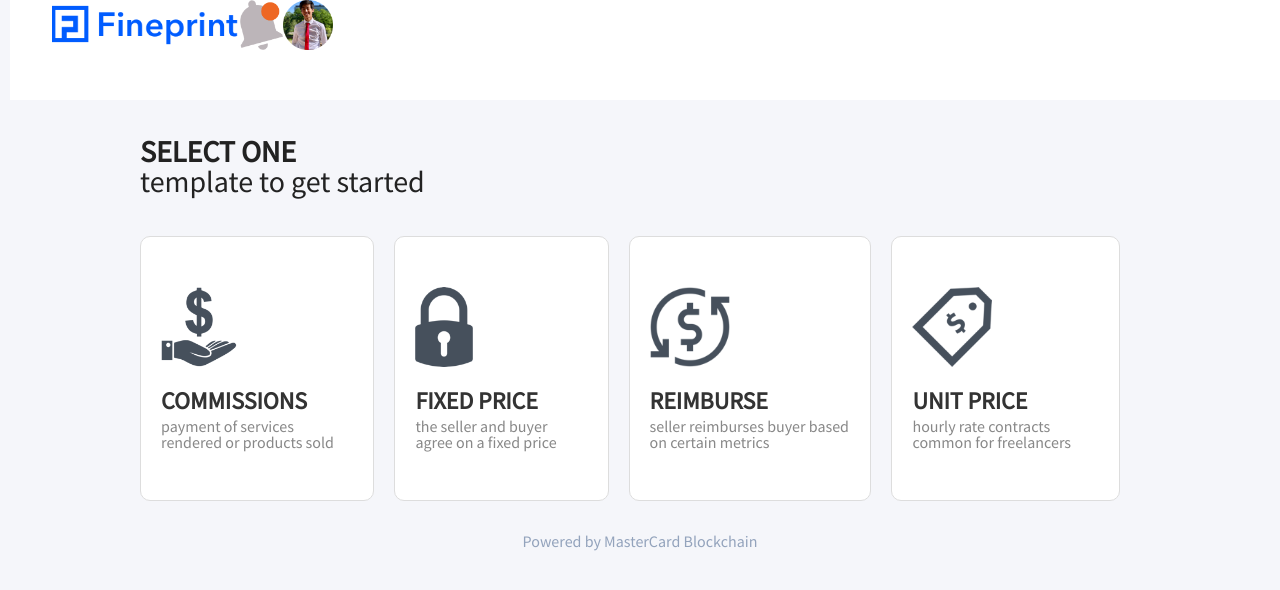
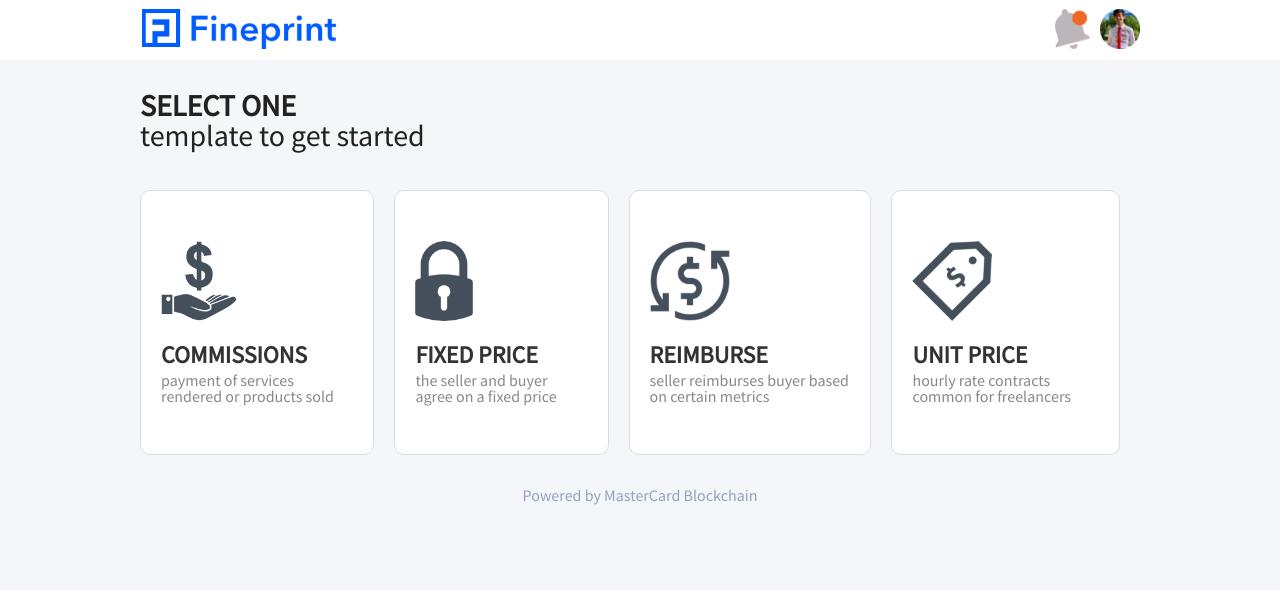
Before and after one commit to macalinao/fineprint, a React (Create React App) app: page / in a window 1280 px wide. Shown: the top 590 px of the page. Built offline with nearby package versions, Linux system fonts and the light colour scheme.

Commit message:
navbar with css

```diff
--- a/src/App.css
+++ b/src/App.css
@@ -133,14 +133,13 @@ body {
   font-family: "Source Sans Pro", sans-serif;
 }
 
-.App {
-  padding: 10px;
+.container, .containert {
+  width: 1000px;
+  margin: 0px auto;
 }
 
 .container {
-  width: 1000px;
-  margin: 0px auto;
-  padding-top: 70px;
+  padding-top: 30px;
 }
 
 .row {
@@ -532,30 +531,32 @@ input {
 }
 
 .topnav {
-  position:fixed;
-  width:100%;
-  height:100px;
-  top:0;
+  width: 100%;
   background-color: #ffffff;
 }
 
-.logo {
-  max-width: 230px;
-  height: auto;
-  padding-left: 40px;
-  vertical-align: middle;
+.topnavRow {
+  display: flex;
+  height: 60px;
+  flex-direction: row;
+  align-items: center;
 }
 
-.notif{
-  text-align: right;
-  vertical-align: middle;
+.logo {
   height: 50px;
 }
 
-.jiandong {
+.rightPart {
   text-align: right;
-  vertical-align:middle;
-  height: 50px;
+  flex-grow: 1;
+}
+
+.jiandong, .notif {
+  height: 40px;
+}
+
+.notif {
+  margin-right: 10px;
 }
 
 .simulation .bigDate {
--- a/src/App.js
+++ b/src/App.js
@@ -458,9 +458,20 @@ class App extends Component<Props, State> {
     }
     return (
       <div className="App">
-        <div className="topnav"><img className = "logo" src="/logo.png"/><img className="notif" src="/notification.png"/><img className="jiandong" src="/jiandong.png"/></div>
+        <div className="topnav">
+          <div className="containert">
+            <div className="topnavRow">
+              <div className="leftPart">
+                <img className="logo" src="/logo.png" />
+              </div>
+              <div className="rightPart">
+                <img className="notif" src="/notification.png" />
+                <img className="jiandong" src="/jiandong.png" />
+              </div>
+            </div>
+          </div>
+        </div>
         <div className="container">
-          <Navbar selectedTab={this.state.selectedTab} setTab={this.setTab} />
           {view}
         </div>
         <div className="footer">Powered by MasterCard Blockchain</div>
```
